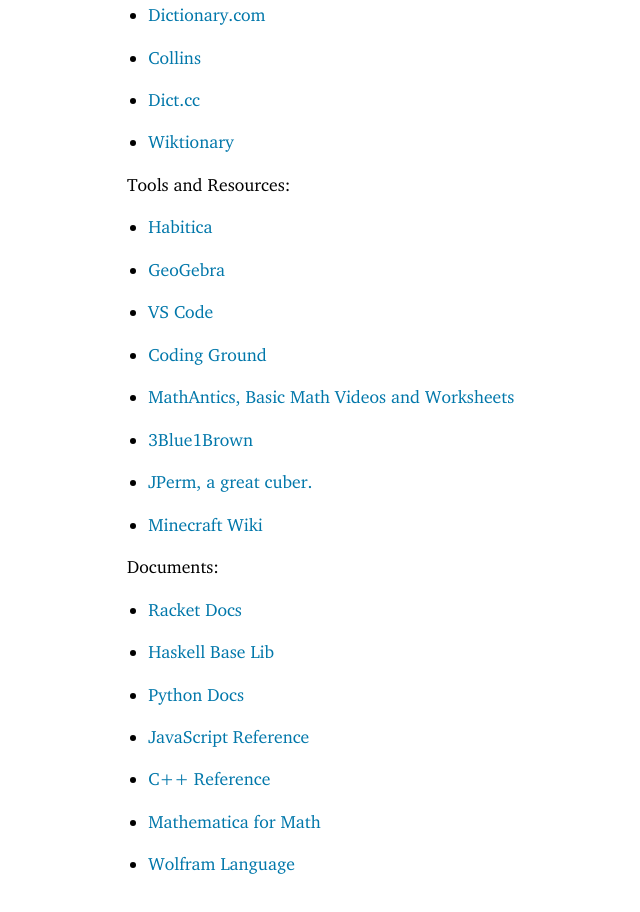
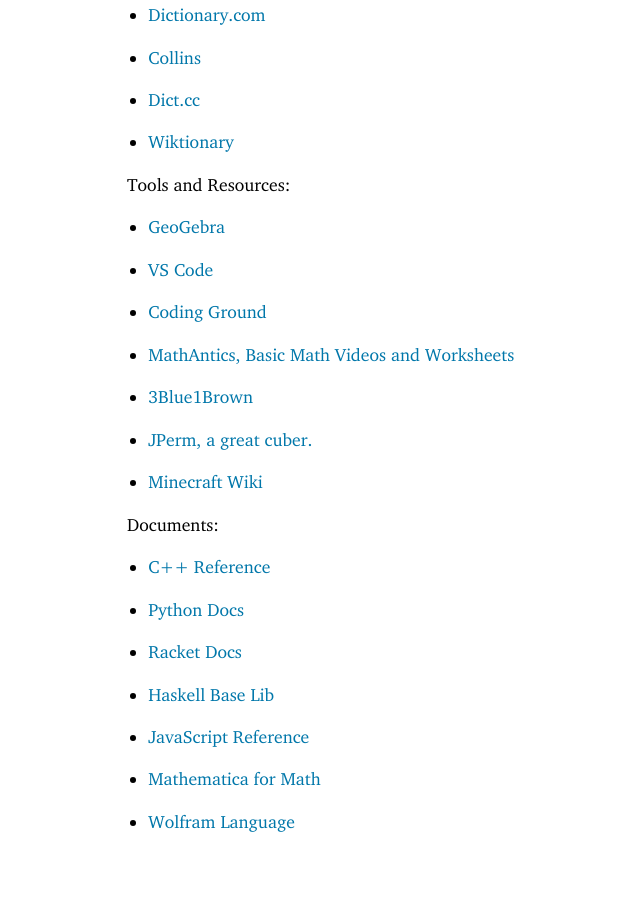
Before and after one commit to JoshInBrackets/JoshInBrackets, a plain HTML site: page About.html in a window 1280 px wide. Shown: the part 1004-1916 px from the top of the page, without its empty margins (128-768 px from the left). Drawn offline with Linux system fonts and the light colour scheme.

Commit message:
Deploying to pages from @ JoshInBrackets/JoshInBrackets@291a9964ea0688787f58325ebcb730794f0d250a 🚀

```diff
--- a/About.html
+++ b/About.html
@@ -6,10 +6,10 @@ this site is called <span style="font-weight: bold">Josh In Brackets</span>. You
 of this site on
 <a href="https://github.com/JoshInBrackets/JoshInBrackets">GitHub</a>. You
 can share this site with the QR code below easily:</p><p><a href="https://res.cloudinary.com/kdr2/image/upload/img-kdr2-com/main/joshinbrackets-com-qr.png" target="_blank"><img src="https://res.cloudinary.com/kdr2/image/upload/c_scale,w_150/img-kdr2-com/main/joshinbrackets-com-qr.png" style="width: auto; height: auto; max-width: 100%;"></img></a></p><h5>5.1.1<tt>&nbsp;</tt><a name="(part._.How_to_contact_me)"></a>How to contact me</h5><p>I am on <a href="https://discord.gg/4kzAn6z3Cf">this Discord
-server</a> with the same ID. Or you can find me via my dad.</p><h4>5.2<tt>&nbsp;</tt><a name="(part._.Links)"></a>Links</h4><p>Meta:</p><ul><li><p><a href="https://github.com/JoshInBrackets">My Github</a></p></li><li><p><a href="https://kdr2.com">Killian, my dad.</a></p></li></ul><p>Dictionaries:</p><ul><li><p><a href="https://www.dictionary.com/">Dictionary.com</a></p></li><li><p><a href="https://www.collinsdictionary.com/">Collins</a></p></li><li><p><a href="https://www.dict.cc/">Dict.cc</a></p></li><li><p><a href="https://en.wiktionary.org/">Wiktionary</a></p></li></ul><p>Tools and Resources:</p><ul><li><p><a href="https://habitica.com/">Habitica</a></p></li><li><p><a href="https://www.geogebra.org/">GeoGebra</a></p></li><li><p><a href="https://code.visualstudio.com/docs">VS Code</a></p></li><li><p><a href="https://www.tutorialspoint.com/codingground.htm">Coding
+server</a> with the same ID. Or you can find me via my dad.</p><h4>5.2<tt>&nbsp;</tt><a name="(part._.Links)"></a>Links</h4><p>Meta:</p><ul><li><p><a href="https://github.com/JoshInBrackets">My Github</a></p></li><li><p><a href="https://kdr2.com">Killian, my dad.</a></p></li></ul><p>Dictionaries:</p><ul><li><p><a href="https://www.dictionary.com/">Dictionary.com</a></p></li><li><p><a href="https://www.collinsdictionary.com/">Collins</a></p></li><li><p><a href="https://www.dict.cc/">Dict.cc</a></p></li><li><p><a href="https://en.wiktionary.org/">Wiktionary</a></p></li></ul><p>Tools and Resources:</p><ul><li><p><a href="https://www.geogebra.org/">GeoGebra</a></p></li><li><p><a href="https://code.visualstudio.com/docs">VS Code</a></p></li><li><p><a href="https://www.tutorialspoint.com/codingground.htm">Coding
 Ground</a></p></li><li><p><a href="https://mathantics.com/">MathAntics, Basic Math
-Videos and Worksheets</a></p></li><li><p><a href="https://www.3blue1brown.com/">3Blue1Brown</a></p></li><li><p><a href="https://jperm.net">JPerm, a great cuber.</a></p></li><li><p><a href="https://minecraft.fandom.com/">Minecraft Wiki</a></p></li></ul><p>Documents:</p><ul><li><p><a href="https://docs.racket-lang.org/">Racket Docs</a></p></li><li><p><a href="https://hackage.haskell.org/package/base">Haskell
-Base Lib</a></p></li><li><p><a href="https://docs.python.org/3/">Python Docs</a></p></li><li><p><a href="https://developer.mozilla.org/en-US/docs/Web/JavaScript/Reference">JavaScript
-Reference</a></p></li><li><p><a href="https://en.cppreference.com/w/">C++ Reference</a></p></li><li><p><a href="https://www.wolfram.com/language/fast-introduction-for-math-students/en">Mathematica
+Videos and Worksheets</a></p></li><li><p><a href="https://www.3blue1brown.com/">3Blue1Brown</a></p></li><li><p><a href="https://jperm.net">JPerm, a great cuber.</a></p></li><li><p><a href="https://minecraft.fandom.com/">Minecraft Wiki</a></p></li></ul><p>Documents:</p><ul><li><p><a href="https://en.cppreference.com/w/">C++ Reference</a></p></li><li><p><a href="https://docs.python.org/3/">Python Docs</a></p></li><li><p><a href="https://docs.racket-lang.org/">Racket Docs</a></p></li><li><p><a href="https://hackage.haskell.org/package/base">Haskell
+Base Lib</a></p></li><li><p><a href="https://developer.mozilla.org/en-US/docs/Web/JavaScript/Reference">JavaScript
+Reference</a></p></li><li><p><a href="https://www.wolfram.com/language/fast-introduction-for-math-students/en">Mathematica
 for Math</a></p></li><li><p><a href="https://reference.wolfram.com/language/">Wolfram
 Language</a></p></li></ul><div class="navsetbottom"><span class="navleft"><div class="nosearchform"></div>&nbsp;&nbsp;<span class="tocsettoggle">&nbsp;&nbsp;<a href="javascript:void(0);" title="show/hide table of contents" onclick="TocsetToggle();">contents</a></span></span><span class="navright">&nbsp;&nbsp;<a href="Games.html" title="backward to &quot;4 Games&quot;" data-pltdoc="x">&larr; prev</a>&nbsp;&nbsp;<a href="index.html" title="up to &quot;[Josh]&quot;" data-pltdoc="x">up</a>&nbsp;&nbsp;<span class="nonavigation">next &rarr;</span></span>&nbsp;</div></div></div><div id="contextindicator">&nbsp;</div></body></html>
```
